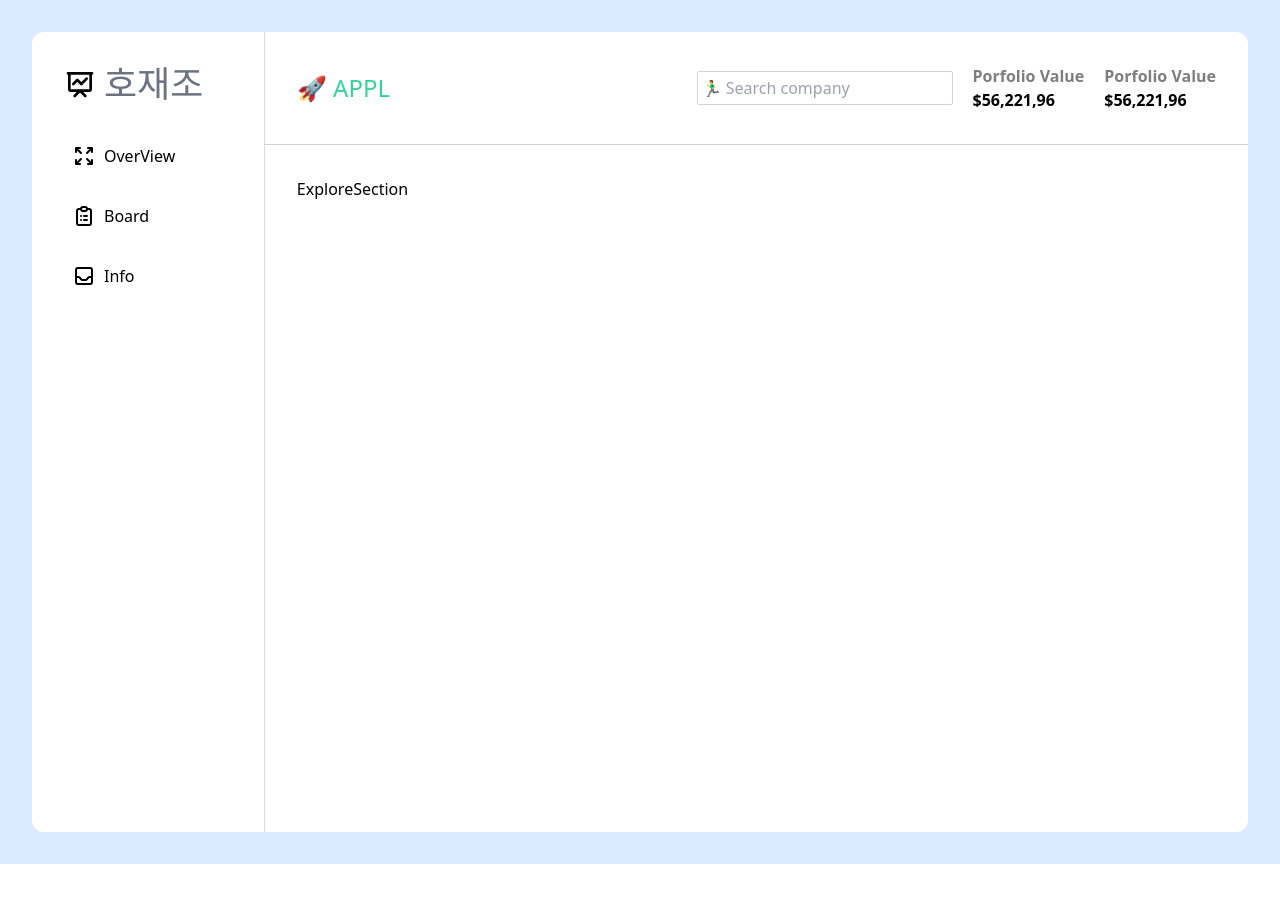
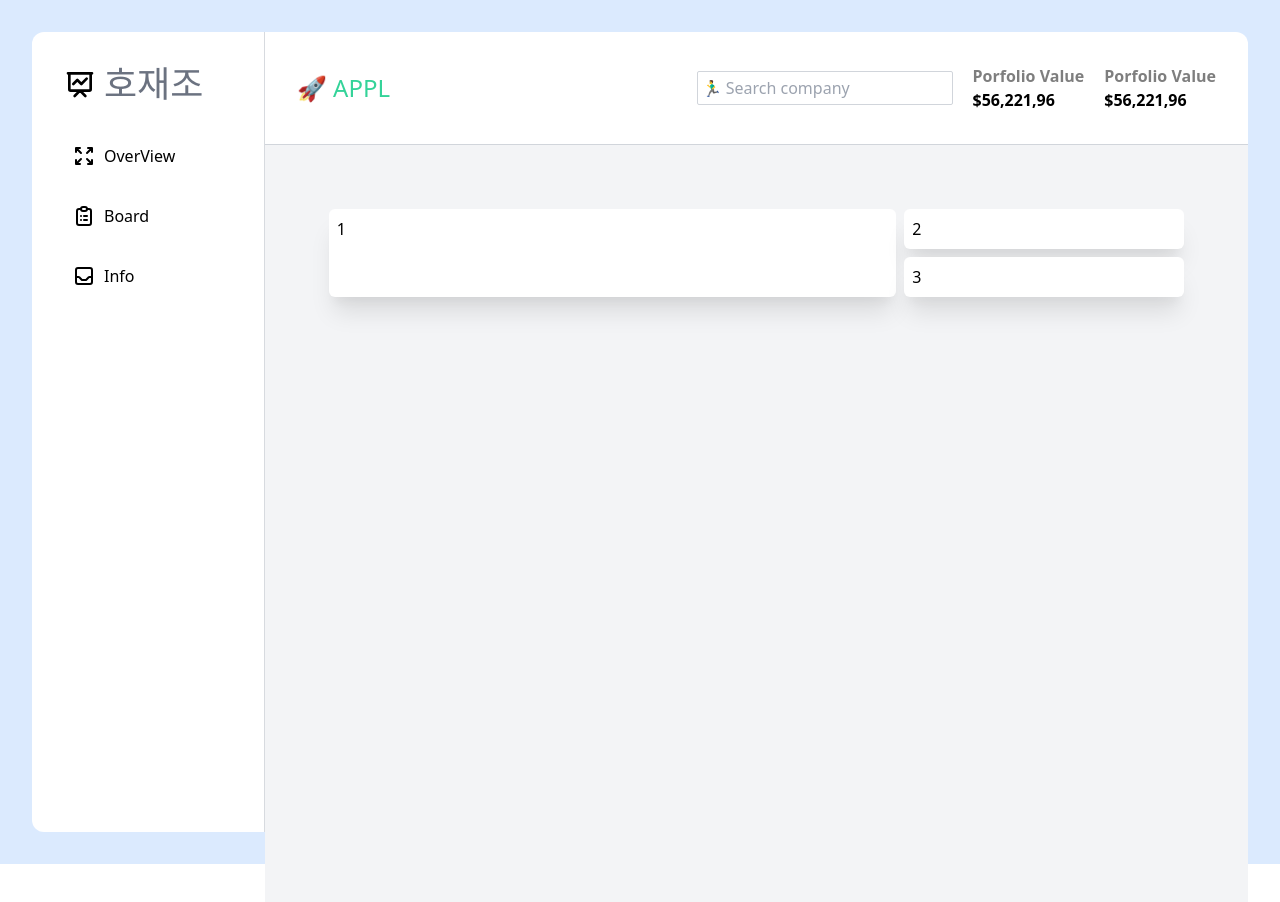
Before and after one commit to DosImpact/project_mm, a React (Create React App) app in the folder mm_front/: page / in a window 1280 px wide. Shown: the top 902 px of the page. Before the commit the page ends 864 px from the top, so only its background shows below. Built offline with nearby package versions, Linux system fonts and the light colour scheme.

Commit message:
ExploreSection

```diff
--- a/mm_front/src/App.tsx
+++ b/mm_front/src/App.tsx
@@ -1,4 +1,5 @@
 import React from "react";
+import ExploreSection from "./components/ExploreSection";
 import { Board, Explore, Inbox, Logo } from "./icons";
 
 const LeftBar = () => {
@@ -58,9 +59,6 @@ const StatusBar = () => {
     </div>
   );
 };
-const ExploreSection = () => {
-  return <div className="p-8 ">ExploreSection</div>;
-};
 
 function App() {
   return (
--- /dev/null
+++ b/mm_front/src/components/ExploreSection.tsx
@@ -0,0 +1,20 @@
+import React from "react";
+
+const ExploreSection = () => {
+  return (
+    <div className="bg-gray-100 h-full p-16 ">
+      <div className="grid gap-2 grid-cols-3">
+        <div className="col-span-2 row-span-2 bg-white rounded-md p-2 shadow-xl transition-all hover:shadow-2xl ">
+          1
+        </div>
+        <div className="bg-white rounded-md p-2 shadow-xl transition-all hover:shadow-2xl ">
+          2
+        </div>
+        <div className="bg-white rounded-md p-2 shadow-xl transition-all hover:shadow-2xl ">
+          3
+        </div>
+      </div>
+    </div>
+  );
+};
+export default ExploreSection;
```
